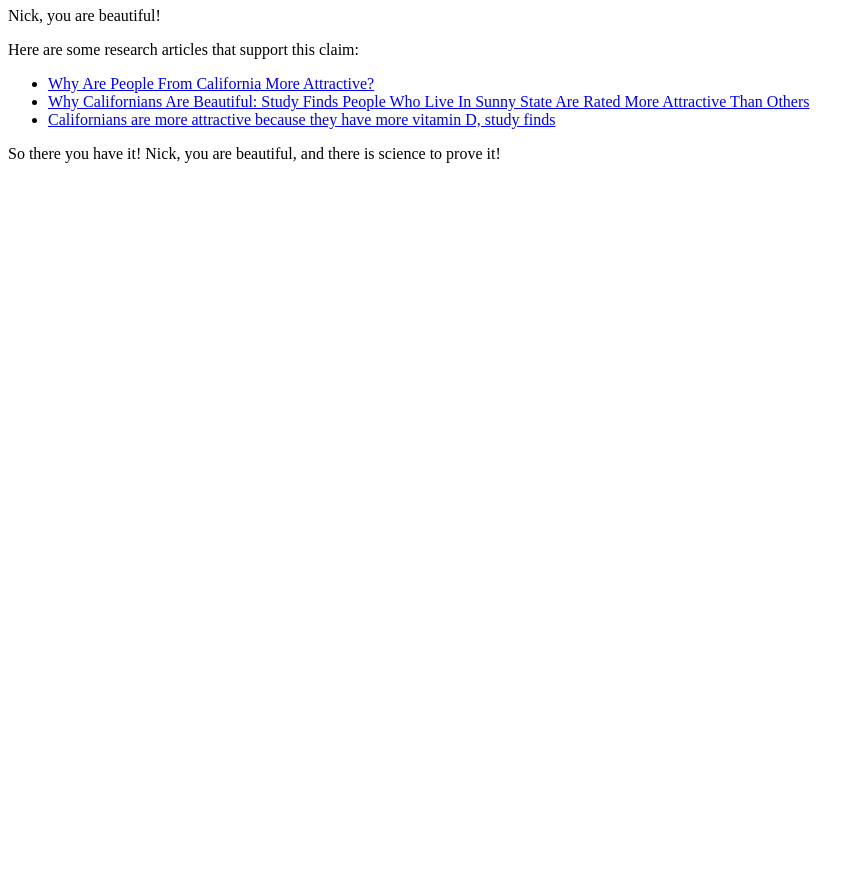
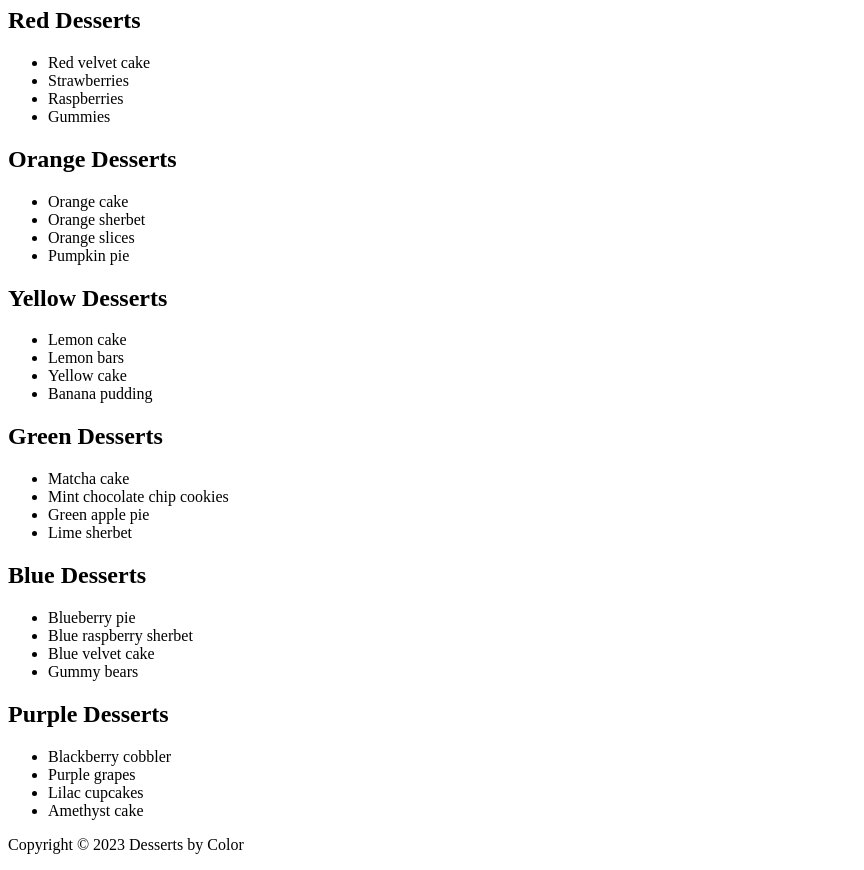
Before and after one commit to AlexSzyperek/test1, a plain HTML site: page index.html in a window 1280 px wide. Shown: the part 73-943 px from the top of the page, without its empty margins (0-864 px from the left). Before the commit the page ends 800 px from the top, so only its background shows below. Drawn offline with Linux system fonts and the light colour scheme.

Commit message:
Update index.html

```diff
--- a/index.html
+++ b/index.html
@@ -3,17 +3,70 @@
 <head>
   <meta charset="UTF-8">
   <meta name="viewport" content="width=device-width, initial-scale=1.0">
-  <title>Nick is Beautiful</title>
+  <title>Desserts by Color</title>
 </head>
 <body>
-  <h1>Nick is Beautiful</h1>
-  <p>Nick, you are beautiful!</p>
-  <p>Here are some research articles that support this claim:</p>
-  <ul>
-    <li><a href="https://www.psychologytoday.com/us/blog/the-athletes-way/201807/why-are-people-california-more-attractive">Why Are People From California More Attractive?</a></li>
-    <li><a href="https://www.dailymail.co.uk/sciencetech/article-2588185/Why-Californians-beautiful-Study-finds-people-live-sunny-state-rated-more-attractive-others.html">Why Californians Are Beautiful: Study Finds People Who Live In Sunny State Are Rated More Attractive Than Others</a></li>
-    <li><a href="https://www.independent.co.uk/life-style/health-and-families/california-attractive-study-sun-vitamin-d-a8235591.html">Californians are more attractive because they have more vitamin D, study finds</a></li>
-  </ul>
-  <p>So there you have it! Nick, you are beautiful, and there is science to prove it!</p>
+  <header>
+    <h1>Desserts by Color</h1>
+  </header>
+  <main>
+    <section>
+      <h2>Red Desserts</h2>
+      <ul>
+        <li>Red velvet cake</li>
+        <li>Strawberries</li>
+        <li>Raspberries</li>
+        <li>Gummies</li>
+      </ul>
+    </section>
+    <section>
+      <h2>Orange Desserts</h2>
+      <ul>
+        <li>Orange cake</li>
+        <li>Orange sherbet</li>
+        <li>Orange slices</li>
+        <li>Pumpkin pie</li>
+      </ul>
+    </section>
+    <section>
+      <h2>Yellow Desserts</h2>
+      <ul>
+        <li>Lemon cake</li>
+        <li>Lemon bars</li>
+        <li>Yellow cake</li>
+        <li>Banana pudding</li>
+      </ul>
+    </section>
+    <section>
+      <h2>Green Desserts</h2>
+      <ul>
+        <li>Matcha cake</li>
+        <li>Mint chocolate chip cookies</li>
+        <li>Green apple pie</li>
+        <li>Lime sherbet</li>
+      </ul>
+    </section>
+    <section>
+      <h2>Blue Desserts</h2>
+      <ul>
+        <li>Blueberry pie</li>
+        <li>Blue raspberry sherbet</li>
+        <li>Blue velvet cake</li>
+        <li>Gummy bears</li>
+      </ul>
+    </section>
+    <section>
+      <h2>Purple Desserts</h2>
+      <ul>
+        <li>Blackberry cobbler</li>
+        <li>Purple grapes</li>
+        <li>Lilac cupcakes</li>
+        <li>Amethyst cake</li>
+      </ul>
+    </section>
+  </main>
+  <footer>
+    <p>Copyright &copy; 2023 Desserts by Color</p>
+  </footer>
 </body>
 </html>
```
